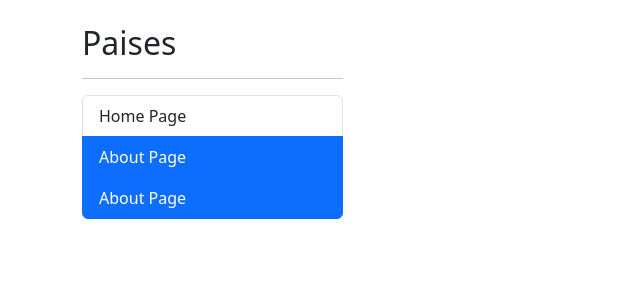
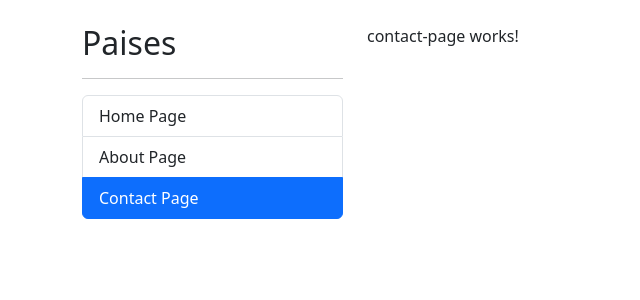
Before and after one commit to emanuelRiveraA/CountriesApp-Angular, an Angular app: page /contact in a window 1280 px wide. Before the commit this address led to /. Shown: the top 300 px of the page, without its empty margins (0-640 px from the left). Built offline with nearby package versions, Linux system fonts and the light colour scheme.

Commit message:
Configuración de route contact

```diff
--- a/src/app/app-routing.module.ts
+++ b/src/app/app-routing.module.ts
@@ -1,7 +1,9 @@
 import { NgModule } from '@angular/core';
 import { RouterModule, Routes } from '@angular/router';
+
 import { HomePageComponent } from './shared/pages/home-page/home-page.component';
 import { AboutPageComponent } from './shared/pages/about-page/about-page.component';
+import { ContactPageComponent } from './shared/pages/contact-page/contact-page.component';
 
 const routes: Routes = [
     {
@@ -11,6 +13,10 @@
     {
         path: 'about',
         component: AboutPageComponent
+    },
+    {
+        path: 'contact',
+        component: ContactPageComponent
     },
     {
         path: '**',
--- a/src/app/shared/components/sidebar/sidebar.component.html
+++ b/src/app/shared/components/sidebar/sidebar.component.html
@@ -12,14 +12,14 @@
 
     <li routerLink="about"
         routerLinkActive="active"
-        class="list-group-item active">
+        class="list-group-item">
         About Page
     </li>
 
     <li routerLink="contact"
         routerLinkActive="active"
-        class="list-group-item active">
-        About Page
+        class="list-group-item">
+        Contact Page
     </li>
 
 </ul>
--- /dev/null
+++ b/src/app/shared/pages/contact-page/contact-page.component.html
@@ -0,0 +1 @@
+<p>contact-page works!</p>
```
Also changed, not shown: src/app/shared/pages/contact-page/contact-page.component.ts (added, +9 -0 lines), src/app/shared/shared.module.ts (+5 -2 lines).
